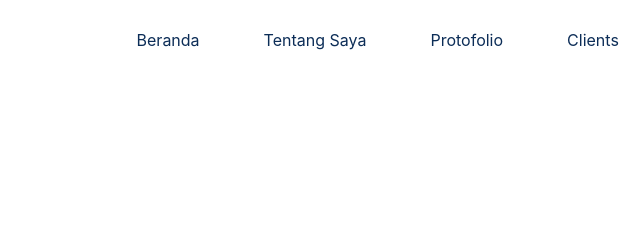
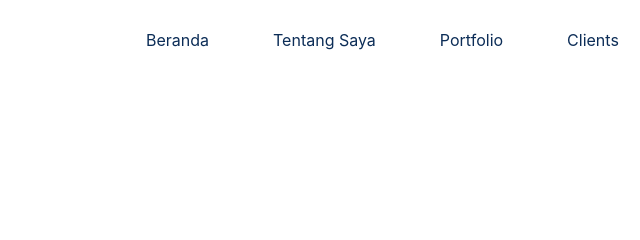
Before and after one commit to kevinnapit/Kevin-Portfolio, a website: page index.html in a window 1280 px wide. Shown: the top 240 px of the page, 376-1016 px from the left. Drawn offline with Linux system fonts and the light colour scheme.

Commit message:
mengubah portfolio

```diff
--- a/index.html
+++ b/index.html
@@ -58,7 +58,7 @@
                   <a
                     href="#portfolio"
                     class="text-base text-dark py-2 mx-8 flex group-hover:text-primary"
-                    >Protofolio</a
+                    >Portfolio</a
                   >
                 </li>
                 <li class="group">
```
